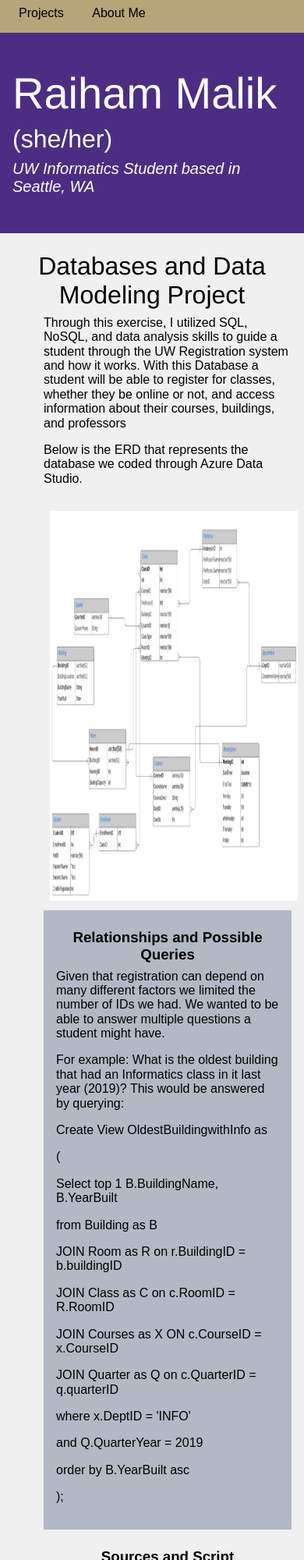
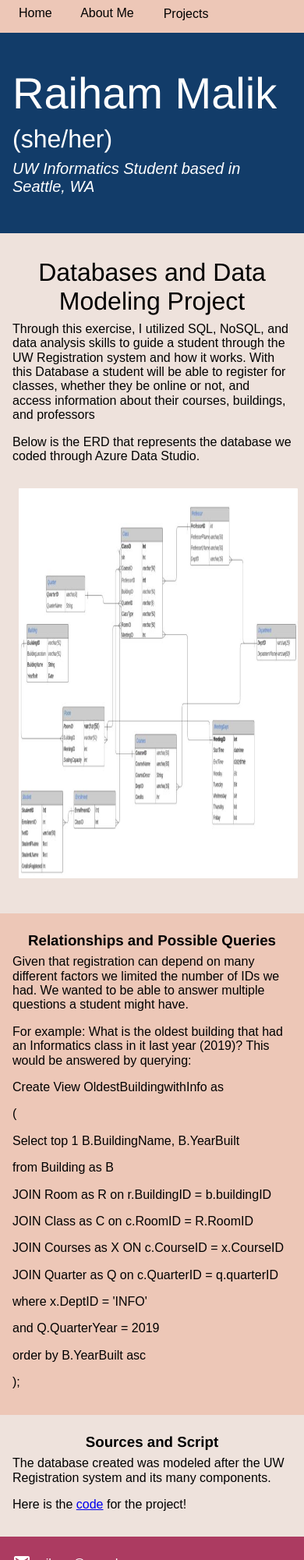
Before and after one commit to Raihamm/Raihamm, a plain HTML site: page sites/330.html in a window 390 px wide. Shown: the top 2000 px of the page at 78% size. Drawn offline with nearby package versions, Linux system fonts and the light colour scheme.

Commit message:
Styling changes

```diff
--- a/css/style.css
+++ b/css/style.css
@@ -4,6 +4,9 @@
  body {
     font-family: Arial, sans-serif;
     font-size: 16px;
+}
+main {
+    background-color: #eee2dc;
 }
 h1,h2,h3 {
     font-family:Helvetica, sans-serif;
@@ -41,9 +44,10 @@ nav {
     left: 0;
     width: 100%;
     color: white;
-    background-color: #b7a57a;
+    background-color: #edc7b7;
     padding: .5rem;
     padding-bottom: 1rem;
+    overflow: hidden;
 }
 nav ul {
     margin: 0;
@@ -53,27 +57,68 @@ nav li {
     display: inline;
     margin: 0 1rem;
 }
-nav a {
+nav a, nav button {
     color: black;
     text-decoration: none;
+}
+.dropdown {
+    float: left;
+    overflow: hidden;
+  }
+.dropdown .dropbtn {
+    font-size: 16px;
+    border: none;
+    outline: none;
+    color: black;
+    /* padding: 14px 16px; */
+    background-color: inherit;
+    font-family: inherit; /* Important for vertical align on mobile phones */
+    margin: 0; /* Important for vertical align on mobile phones */
+}
+.dropdown-content {
+    display: none;
+    /* position: absolute; */
+    background-color: #f9f9f9;
+    min-width: 160px;
+    box-shadow: 0px 8px 16px 0px rgba(0,0,0,0.2);
+    z-index: 1;
+  }
+
+  /* Links inside the dropdown */
+.dropdown-content a {
+    float: none;
+    color: black;
+    padding: 12px 16px;
+    font-size: 14px;
+    text-decoration: none;
+    display: block;
+    text-align: left;
+}
+ul .dropdown {
+    position: fixed;
+}
+nav button {
+    background-color:#edc7b7;
+    border: none;
+    outline: none;
 }
 header {
     color: white;
     padding-top: 4rem;
     padding-bottom: 1rem;
-    background-image: url("../img/paul-gilmore-145802-unsplash.jpg");
     background-size: cover;
     background-position: center;
-    background-color: #4b2e83;
+    background-color: #123c69;
+}
+header .container, header p, header h1, header h2 {
+    background-color: #123c69;
 }
 header p {
     font-style: italic;
     font-size: 1.25rem;
+    background-color: #123c69;
 }
 
-#menu {
-    background-color: #f0f0f0;
-}
 #menu dt {
     font-size: 1.25rem;
     font-weight: bold;
@@ -103,7 +148,7 @@ dd img {
 }
 
 #about {
-    background-color: #e0e0e0;
+    background-color: #edc7b7;
     line-height: 1.5;
 }
 #about .internship {
@@ -112,7 +157,7 @@ dd img {
 
 footer {
     color: white;
-    background-color: #4b2e83;
+    background-color: #ac3b61;
 }
 footer a {
     color: white;
@@ -130,3 +175,14 @@ nav a:hover {
     border-bottom: .8rem solid #f0f0f0;
     transition: ease-out 0.25s;
 }
+.dropdown-content a:hover {
+    color: black;
+    background-color: #ddd;
+    border-bottom: none;
+    transition: none;
+  }
+
+  /* Show the dropdown menu on hover */
+.dropdown:hover .dropdown-content {
+    display: block;
+  }
--- a/sites/330.html
+++ b/sites/330.html
@@ -11,8 +11,24 @@
 <body>
   <nav>
     <ul>
-      <li><a href="../index.html">Projects</a></li>
+      <li><a href="../index.html">Home</a></li>
       <li><a href="../index.html#about">About Me</a></li>
+      <li class="dropdown">
+        <button class="dropbtn">Projects
+          <i class="fa fa-caret-down"></i>
+        </button>
+        <div class="dropdown-content">
+        <!-- <p> -->
+          <a href="https://info201group6.shinyapps.io/final-project/" target="_blank">Cost of Living/Minimum Wage Analysis</a>
+        <!-- </p>
+        <p> -->
+          <a href="330.html">University Registration Database</a>
+        <!-- </p>
+        <p> -->
+          <a href="serendipity.html">Gender Transition Tracking App</a>
+          <a href="node.html">Womxn in STEM Community App</a>
+        </div>
+      </li>
     </ul>
   </nav>
   <header>
@@ -26,7 +42,10 @@
   <main>
     <section id="menu">
       <div class="container">
+
+        <dt>
           <h2>Databases and Data Modeling Project</h2>
+        </dt>
         <dl>
           <dd>
             <p>
@@ -39,9 +58,12 @@
                 <img src="img/330.jpg" alt="Database ERD">
             </a>
           </dd>
-
+        </dl>
+        </div>
+        </section>
+              <section id="subsection">
+                <div class="container">
                   <dd>
-              <div class="subsection">
                     <h3>
                       Relationships and Possible Queries
                   </h3>
@@ -72,11 +94,13 @@
 
                   </p>
                   <p>);</p>
+                  </dd>
+                </div>
+               </section>
 
-            </div>
-          </dd>
+            <section id="finalsec">
+              <div class="container">
                 <dd>
-            <div class="finalsec">
                 <h3>
                   Sources and Script
               </h3>
@@ -85,12 +109,10 @@
                 <p>
                     Here is the <a href="Final_Database_Team11-1.txt" target="_blank">code</a> for the project!
                 </p>
-
-          </div>
                 </dd>
-        </dl>
               </div>
             </section>
+    <!-- </section> -->
   </main>
   <footer>
     <div class="container">
--- a/sites/css/style.css
+++ b/sites/css/style.css
@@ -5,6 +5,10 @@
     font-family: Arial, sans-serif;
     font-size: 16px;
 }
+main {
+    background-color: #eee2dc;
+}
+
 h1,h2,h3 {
     font-family:Helvetica, sans-serif;
     font-weight: 300;
@@ -45,7 +49,7 @@ nav {
     left: 0;
     width: 100%;
     color: white;
-    background-color: #b7a57a;
+    background-color: #edc7b7;
     padding: .5rem;
     padding-bottom: 1rem;
 }
@@ -57,9 +61,50 @@ nav li {
     display: inline;
     margin: 0 1rem;
 }
-nav a {
+nav a, nav button {
     color: black;
     text-decoration: none;
+}
+.dropdown {
+    float: left;
+    overflow: hidden;
+  }
+.dropdown .dropbtn {
+    font-size: 16px;
+    border: none;
+    outline: none;
+    color: black;
+    /* padding: 14px 16px; */
+    background-color: inherit;
+    font-family: inherit; /* Important for vertical align on mobile phones */
+    margin: 0; /* Important for vertical align on mobile phones */
+}
+.dropdown-content {
+    display: none;
+    /* position: absolute; */
+    background-color: #f9f9f9;
+    min-width: 160px;
+    box-shadow: 0px 8px 16px 0px rgba(0,0,0,0.2);
+    z-index: 1;
+  }
+
+  /* Links inside the dropdown */
+.dropdown-content a {
+    float: none;
+    color: black;
+    padding: 12px 16px;
+    font-size: 14px;
+    text-decoration: none;
+    display: block;
+    text-align: left;
+}
+ul .dropdown {
+    position: fixed;
+}
+nav button {
+    background-color:#edc7b7;
+    border: none;
+    outline: none;
 }
 header {
     color: white;
@@ -68,16 +113,13 @@ header {
     background-image: url("../img/paul-gilmore-145802-unsplash.jpg");
     background-size: cover;
     background-position: center;
-    background-color: #4b2e83;
+    background-color: #123c69;
 }
 header p {
     font-style: italic;
     font-size: 1.25rem;
 }
 
-#menu {
-    background-color: #f0f0f0;
-}
 #menu dt {
     font-size: 1.25rem;
     font-weight: bold;
@@ -85,14 +127,14 @@ header p {
     text-align: center;
 }
 
-/* dd {
+dd {
     display: flex;
     flex: 0 1 0;
     flex-direction: row;
     flex-wrap: wrap;
     justify-content: center;
     margin: 0;
-} */
+}
 
 dd img {
     height: 500px;
@@ -104,23 +146,21 @@ dd img {
 
 dd p {
  text-align: left;
- text-size-adjust: .5rem;
+ max-height: 500px;
+ width: 100%;
 }
-.subsection, .finalsec {
-    max-width: 960px;
-    margin-left: auto;
-    margin-right: auto;
-    padding: 1rem;
+
+section:nth-of-type(even) {
+    background-color: #edc7b7;
+    width: 100%;
 }
-dd .subsection {
-    background-color: #b3b9c4;
-}
+
 p iframe{
     width: 100%;
 }
 footer {
     color: white;
-    background-color: #4b2e83;
+    background-color: #ac3b61;
 }
 footer a {
     color: white;
@@ -138,3 +178,14 @@ nav a:hover {
     border-bottom: .8rem solid #f0f0f0;
     transition: ease-out 0.25s;
 }
+.dropdown-content a:hover {
+    color: black;
+    background-color: #ddd;
+    border-bottom: none;
+    transition: none;
+  }
+
+  /* Show the dropdown menu on hover */
+.dropdown:hover .dropdown-content {
+    display: block;
+  }
```
Also changed, not shown: index.html (+18 -2 lines), sites/node.html (+18 -11 lines), sites/serendipity.html (+24 -12 lines). Lines whose indentation alone changed are shown as unchanged.
